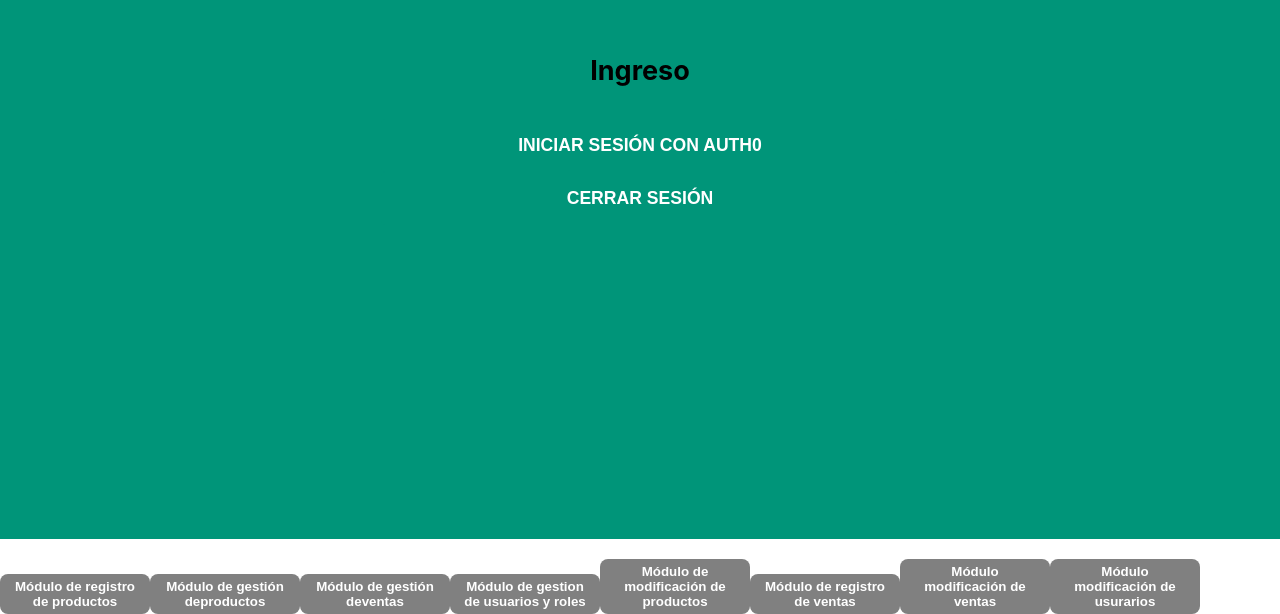
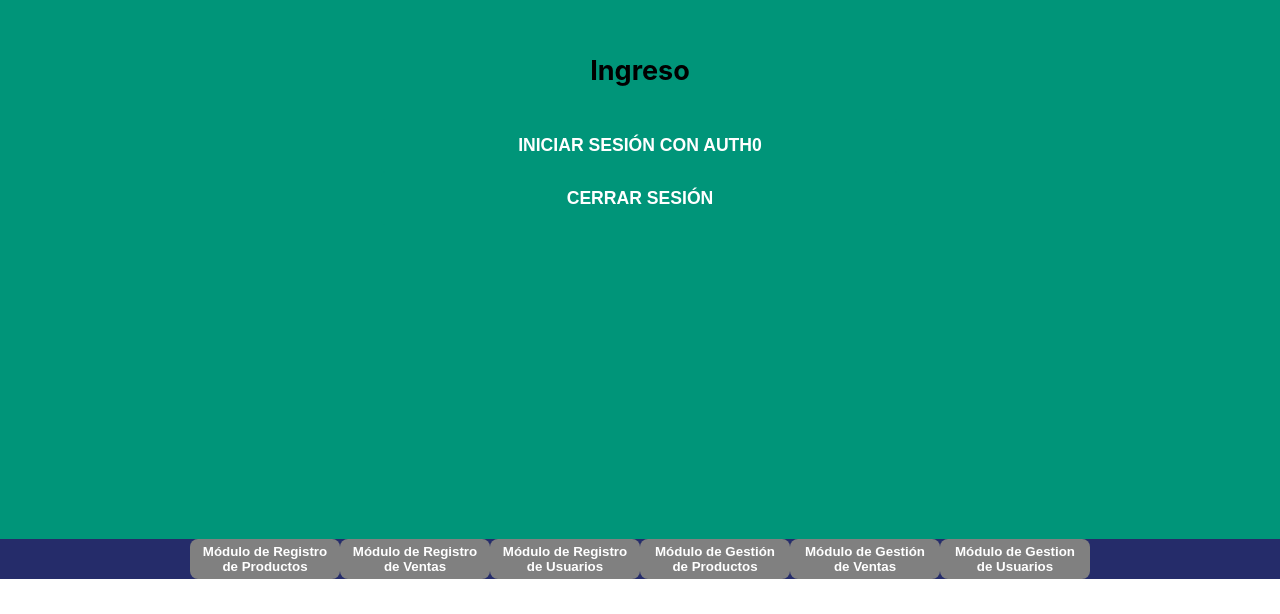
Before and after one commit to 10Daniel10/Proyecto_Ciclo3_Napster, a React (Create React App) app in the folder SistemaDeVentas/: page / in a window 1280 px wide. Shown: the part 261-875 px from the top of the page. After the commit the page ends 840 px from the top, so only its background shows below. Built offline with nearby package versions, Linux system fonts and the light colour scheme.

Commit message:
Test de Links (no modificado al original)

```diff
--- a/SistemaDeVentas/src/App.jsx
+++ b/SistemaDeVentas/src/App.jsx
@@ -1,10 +1,10 @@
+import IngresoForm from 'pages/IngresoForm';
 import RegProd from 'pages/registro_producto';
+import RegVenta from 'pages/registro_venta';
+import RegUsuario from 'pages/registro_usuario';
 import GestionUser from 'pages/gestionUser';
-import RegVenta from 'pages/registro_venta';
-import IngresoForm from 'pages/IngresoForm';
 import GestionProd from 'pages/gestionProd';
 import GestionSale from 'pages/gestionSale';
-import RegUsuario from 'pages/registro_usuario';
 import { Auth0Provider } from "@auth0/auth0-react";
 import {BrowserRouter as Router, Switch, Route} from "react-router-dom";
 
@@ -26,14 +26,14 @@ function App() {
                     <Route path="/gestion_usuarios">
                         <GestionUser />
                     </Route>
-                <Route path="/registro_usuario">
-                    <RegUsuario/>
-                </Route>
                     <Route path="/registro_producto">
-                    <RegProd/>
+                        <RegProd />
                     </Route>
                     <Route path="/registro_venta">
-                    <RegVenta/>
+                        <RegVenta />
+                    </Route>
+                    <Route path="/registro_usuario">
+                        <RegUsuario />
                     </Route>
                     <Route path="/">
                         <IngresoForm />
--- a/SistemaDeVentas/src/pages/IngresoForm.jsx
+++ b/SistemaDeVentas/src/pages/IngresoForm.jsx
@@ -16,43 +16,36 @@ function IngresoForm({Ingreso}) {
                 <div className="form-interior">
                     <h2 className= "form__titulo">Ingreso</h2>
                     {/* ERROR!*/}
-
-                    <button className="envio" onClick={() => loginWithRedirect()}>INICIAR
-                        SESIÓN CON AUTH0
+                    <button className="envio" onClick={() => loginWithRedirect()}>
+                        INICIAR SESIÓN CON AUTH0
                     </button>
                     <button className="envio" onClick={() => logout({ returnTo: window.location.origin })}>
                         CERRAR SESIÓN
                     </button>
                 </div>
-            </form><br></br>
-            <div>
+            </form>
+            <div className='foot'>
                 <Link to='/registro_producto'>
-                    <button className="button mainButton">Módulo de registro de productos</button>
+                    <button className="button mainButton">Módulo de Registro de Productos</button>
+                </Link>
+                <Link to='/registro_venta'>
+                    <button className="button mainButton">Módulo de Registro de Ventas</button>
+                </Link>
+                <Link to='/registro_usuario'>
+                    <button className="button mainButton">Módulo de Registro de Usuarios</button>
                 </Link>
                 <Link to='/gestion_productos'>
-                    <button className="button mainButton">Módulo de gestión deproductos</button>
+                    <button className="button mainButton">Módulo de Gestión de Productos</button>
                 </Link>
                 <Link to='gestion_ventas'>
-                    <button className="button mainButton">Módulo de gestión deventas</button>
+                    <button className="button mainButton">Módulo de Gestión de Ventas</button>
                 </Link>
                 <Link to='/gestion_usuarios'>
-                    <button className="button mainButton">Módulo de gestion de usuarios y roles</button>
-                </Link>
-                <Link to='/modificacion_producto'>
-                    <button className="button mainButton"> Módulo de modificación de productos</button>
-                </Link>
-                <Link to='/registro_venta'>
-                    <button className="button mainButton"> Módulo de registro de ventas</button>
-                </Link>
-                <Link to='/modificacion_venta'>
-                    <button className="button mainButton">Módulo modificación de ventas </button>
-                </Link>
-                <Link to='/modificacion_usuario'>
-                    <button className="button mainButton">Módulo modificación de usurarios </button>
+                    <button className="button mainButton">Módulo de Gestion de Usuarios</button>
                 </Link>
             </div>
         </div>
     )
 }
 
-export default IngresoForm
+export default IngresoForm;
--- a/SistemaDeVentas/src/pages/registro_usuario.jsx
+++ b/SistemaDeVentas/src/pages/registro_usuario.jsx
@@ -67,8 +67,10 @@ const RegUsuario = () => {
                   <input className="radiob" type="radio" name="state" value="No Autorizado"/> No autorizado
                   <input className="radiob" type="radio" name="state" value="Pendiente"/> Pendiente
                </label>
-               <button className="botons" type="submit" >Registar usuario</button>
+
+               <button className="botons" type="submit" >Registar Usuario</button>
                <button className="botons" type="reset" >Limpiar Campos</button>
+
                <Link to='/'>Volver</Link>
             </form>
          </div>
--- a/SistemaDeVentas/src/styles/IngresoForm.css
+++ b/SistemaDeVentas/src/styles/IngresoForm.css
@@ -71,3 +71,16 @@
 .envio:active{
     transform: scale(0.98);
 }
+
+.foot{
+    background-color: #252c6a;
+    justify-content: space-between;
+    align-items: center;
+    text-align: center;
+}
+
+.mainButton {
+    background-color:gray;
+    color: white;
+    width: 150px;
+}
```
Also changed, not shown: SistemaDeVentas/src/pages/registro_producto.jsx (line endings or trailing spaces). Lines whose indentation alone changed are shown as unchanged.
